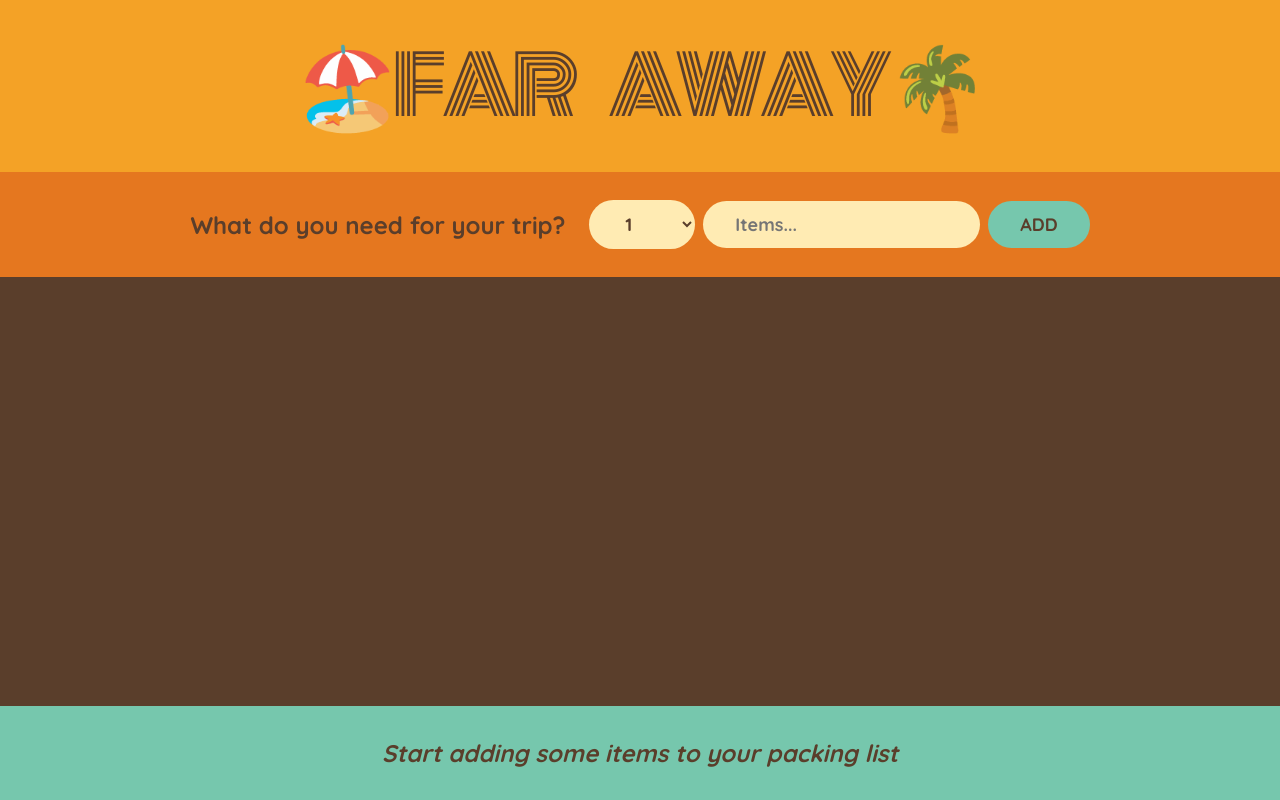
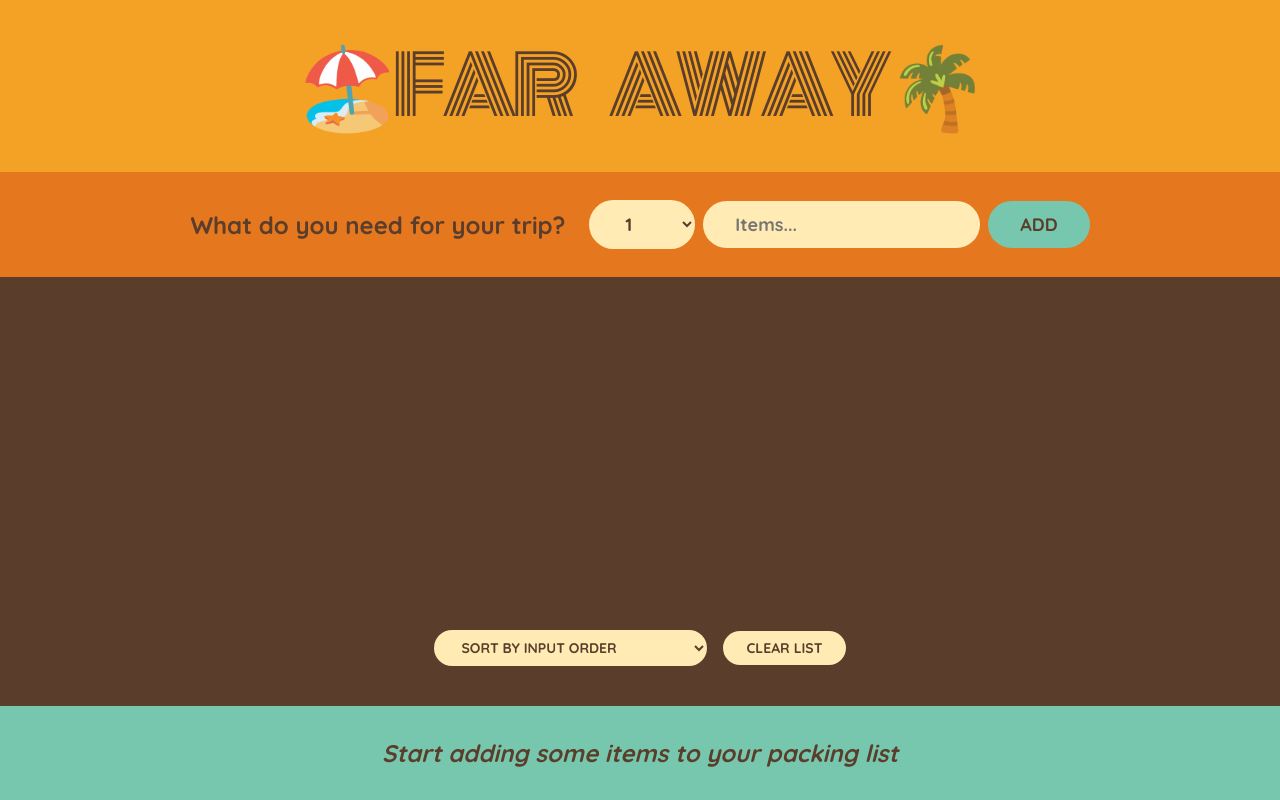
Before and after one commit to EstebanMoraG2002/react-learning-journey, a React (Create React App) app in the folder 05-travel-list/: page / in a window 1280 px wide. Built offline with nearby package versions, Linux system fonts and the light colour scheme.

Commit message:
feat(travel-list): add sort options and clear list functionality to PackingList

```diff
--- a/05-travel-list/src/App.js
+++ b/05-travel-list/src/App.js
@@ -19,6 +19,10 @@ export default function App() {
     );
   }
 
+  function handleClearList() {
+    setItems([]);
+  }
+
   return (
     <div className="app">
       <Logo />
@@ -27,6 +31,7 @@ export default function App() {
         items={items}
         onDeleteItem={handleDeleteItem}
         onToggleItem={handleToggleItem}
+        handleClearList={handleClearList}
       />
       <Stats items={items} />
     </div>
@@ -71,11 +76,26 @@ function Form({ onAddItems }) {
   );
 }
 
-function PackingList({ items, onDeleteItem, onToggleItem }) {
+function PackingList({ items, onDeleteItem, onToggleItem, handleClearList }) {
+  const [sortBy, setSortBy] = useState("input");
+
+  let sortedItems;
+  if (sortBy === "input") sortedItems = items;
+
+  if (sortBy === "description")
+    sortedItems = items
+      .slice()
+      .sort((a, b) => a.description.localeCompare(b.description));
+
+  if (sortBy === "packed")
+    sortedItems = items
+      .slice()
+      .sort((a, b) => Number(a.packed) - Number(b.packed));
+
   return (
     <div className="list">
       <ul>
-        {items.map((item) => (
+        {sortedItems.map((item) => (
           <Item
             key={item.id}
             item={item}
@@ -84,6 +104,18 @@ function PackingList({ items, onDeleteItem, onToggleItem }) {
           />
         ))}
       </ul>
+      <div
+        className="actions"
+        onChange={(e) => {
+          setSortBy(e.target.value);
+        }}>
+        <select value={sortBy}>
+          <option value="input">Sort by input order</option>
+          <option value="description">Sort by description order</option>
+          <option value="packed">Sort by packed order</option>
+        </select>
+        <button onClick={handleClearList}>clear list</button>
+      </div>
     </div>
   );
 }
```
